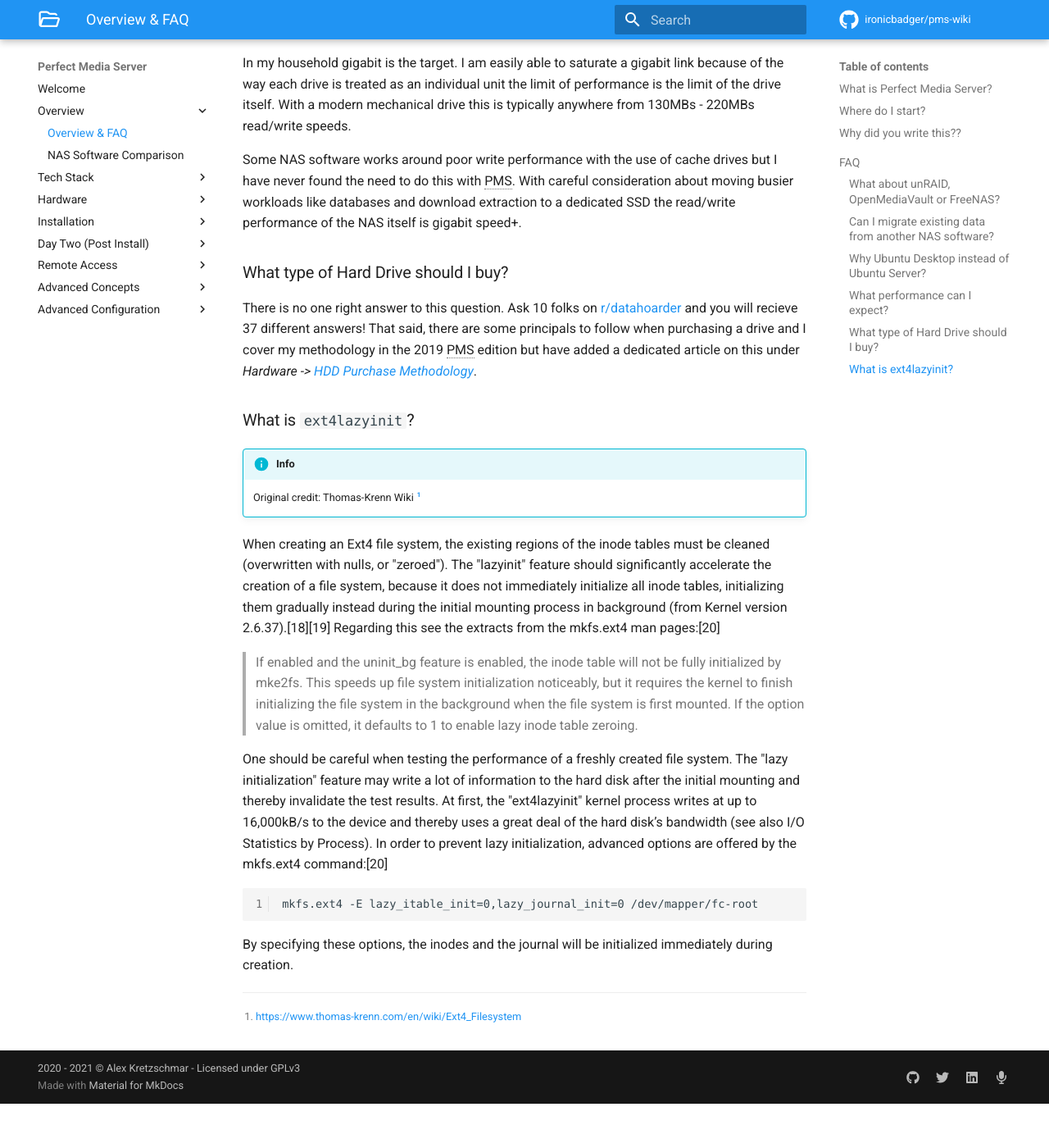
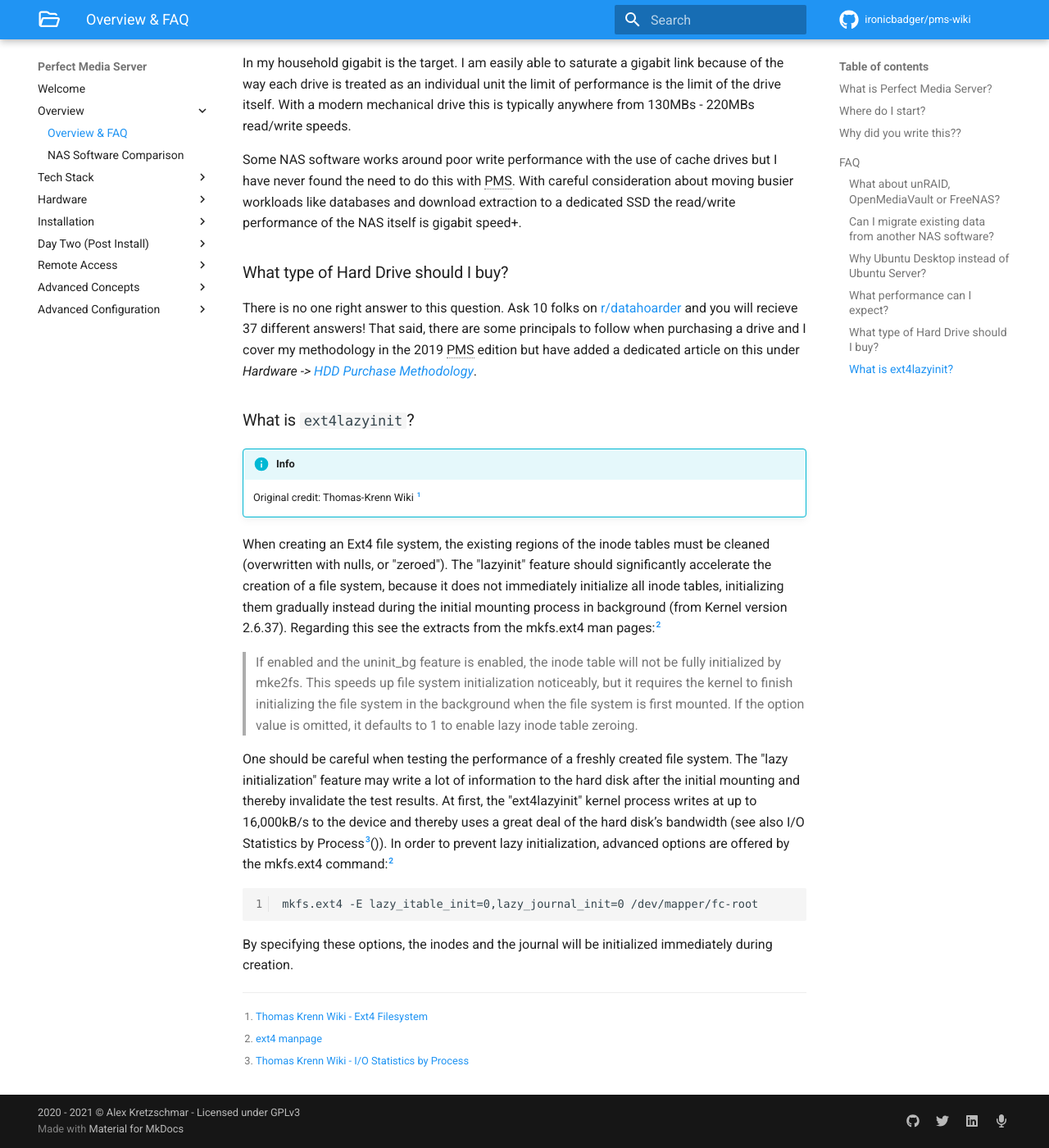
Before and after one commit to ironicbadger/pms-wiki, an MkDocs documentation site: the page built from docs/overview/overview.md, in a window 1280 px wide and 1400 px high, scrolled down 2905 px. Shown: the whole window at 82% size. Built offline with MkDocs 1.6.1 and Material for MkDocs 9.7.7, drawn with Linux system fonts in a browser that asks for light colours; some web fonts are replaced; comment, search, counter and statistics services are not loaded; before the commit the page ends 4251 px from its top, so only the background shows below that.

Commit message:
fixes FAQ citations for ext4 lazy init

```diff
--- a/docs/overview/overview.md
+++ b/docs/overview/overview.md
@@ -79,17 +79,19 @@ There is no one right answer to this question. Ask 10 folks on [r/datahoarder](h
 !!! info
     Original credit: Thomas-Krenn Wiki [^1]
 
-When creating an Ext4 file system, the existing regions of the inode tables must be cleaned (overwritten with nulls, or "zeroed"). The "lazyinit" feature should significantly accelerate the creation of a file system, because it does not immediately initialize all inode tables, initializing them gradually instead during the initial mounting process in background (from Kernel version 2.6.37).[18][19] Regarding this see the extracts from the mkfs.ext4 man pages:[20]
+When creating an Ext4 file system, the existing regions of the inode tables must be cleaned (overwritten with nulls, or "zeroed"). The "lazyinit" feature should significantly accelerate the creation of a file system, because it does not immediately initialize all inode tables, initializing them gradually instead during the initial mounting process in background (from Kernel version 2.6.37). Regarding this see the extracts from the mkfs.ext4 man pages:[^2]
 
 > If enabled and the uninit_bg feature is enabled, the inode table will not be fully initialized by mke2fs. This speeds up file system initialization noticeably, but it requires the kernel to finish initializing the file system in the background when the file system is first mounted. If the option value is omitted, it defaults to 1 to enable lazy inode table zeroing.
 
-One should be careful when testing the performance of a freshly created file system. The "lazy initialization" feature may write a lot of information to the hard disk after the initial mounting and thereby invalidate the test results. At first, the "ext4lazyinit" kernel process writes at up to 16,000kB/s to the device and thereby uses a great deal of the hard disk’s bandwidth (see also I/O Statistics by Process). In order to prevent lazy initialization, advanced options are offered by the mkfs.ext4 command:[20]
+One should be careful when testing the performance of a freshly created file system. The "lazy initialization" feature may write a lot of information to the hard disk after the initial mounting and thereby invalidate the test results. At first, the "ext4lazyinit" kernel process writes at up to 16,000kB/s to the device and thereby uses a great deal of the hard disk’s bandwidth (see also I/O Statistics by Process[^3]()). In order to prevent lazy initialization, advanced options are offered by the mkfs.ext4 command:[^2]
 
     mkfs.ext4 -E lazy_itable_init=0,lazy_journal_init=0 /dev/mapper/fc-root
 
 By specifying these options, the inodes and the journal will be initialized immediately during creation.
 
-[^1]: [https://www.thomas-krenn.com/en/wiki/Ext4_Filesystem](Thomas Krenn Wiki - Ext4 Filesystem)
+[^1]: [Thomas Krenn Wiki - Ext4 Filesystem](https://www.thomas-krenn.com/en/wiki/Ext4_Filesystem)
+[^2]: [ext4 manpage](https://linux.die.net/man/8/mkfs.ext4)
+[^3]: [Thomas Krenn Wiki - I/O Statistics by Process](https://www.thomas-krenn.com/en/wikiEN/index.php?title=I/O_Statistics_by_Process&action=edit&redlink=1)
 
 *[PMS]: Perfect Media Server
 *[PR]: Pull Request
```
